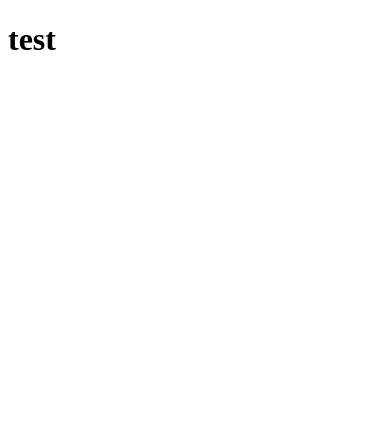
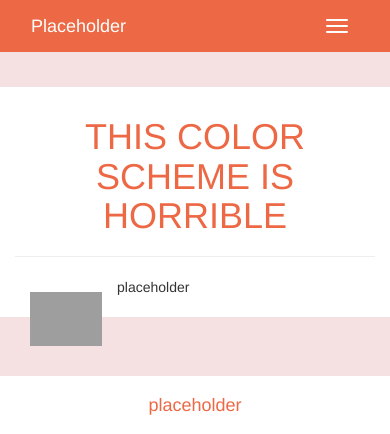
Before and after one commit to Jccommander/LeadingCausesofDeathUSA, a Flask app: page / in a window 390 px wide. Before the commit the part shown is almost empty. Shown: the top 434 px of the page. Before the commit the page ends 50 px from the top, so only its background shows below. Run offline with Flask 2, Linux system fonts and the light colour scheme; some libraries are stand-ins or nearby versions; grey boxes are pictures that could not be loaded.

Commit message:
HTML & CSS core files

```diff
--- a/templates/index.html
+++ b/templates/index.html
@@ -1,14 +1,113 @@
 <!DOCTYPE html>
-<html lang="en">
+<html>
 
+<!--DEFINING THE HEADER TO CONTAIN BOOTSTRAP STYLING-->
 <head>
-  <title>Example</title>
+    <meta charset="utf-8" />
+    <title>Health Data Analyzer</title>
+    <!-- Latest compiled and minified CSS -->
+    <link rel="stylesheet" href="https://maxcdn.bootstrapcdn.com/bootstrap/3.3.7/css/bootstrap.min.css">
+    <!-- My personal stylesheet -->
+    <link rel="stylesheet" href="style.css">
 </head>
 
+<!--INDEX PAGE-->
 <body>
+    <!--NAVIGATION BAR TO BE USED ACROSS ALL PAGES-->
+    <nav class="navbar navbar-light" style="background-color:rgb(237, 104, 68)">
+            <div class="container">
+                    <button type="button" class="navbar-toggle" data-toggle="collapse" data-target="#myNavbar" aria-expanded="false">
+                        <span class="sr-only">Toggle navigation</span>
+                        <span class="icon-bar"></span>
+                        <span class="icon-bar"></span>
+                        <span class="icon-bar"></span>
+                    </button>
+                    <a class="navbar-brand" href="index.html"style="color:white">Placeholder</a>
+                <div class="collapse navbar-collapse" id="myNavbar">
+                    <ul class="nav navbar-nav navbar-right">
+                        <li class="dropdown">
+                            <a class="dropdown-toggle" data-toggle="dropdown" role="button" aria-haspopup="true" aria-expanded="false"style="color:white">Dropdown<span class="caret"></span></a>
+                            <ul class="dropdown-menu">
+                                <li><a class="dropdown-item" href="#">Placeholder</a></li>
+                                <li><a class="dropdown-item" href="#">Placeholder</a></li>
+                                <li><a class="dropdown-item" href="#">Placeholder</a></li>
+                                <li><a class="dropdown-item" href="#">Placeholder</a></li>
+                                <li><a class="dropdown-item" href="#">Placeholder</a></li>
+                            </ul>
+                        </li>
+                        <li><a href="#" style="color:white">About</a></li>
+                        <li><a href="#"style="color:white">Team</a></li>
+                        <li><a href="#"style="color:white">Github</a></li>
+                        <li><a href="#"style="color:white">Placeholder</a></li>
+                    </ul>
+                </div>
+            </div>
+        </nav>
 
-<h1>test</h1>
+    <!--ROW 1: SUMMARY-->
+    <div class="container">
+        <div class="row">
+            <div class="col-md-12">
+                <h1>THIS COLOR SCHEME IS HORRIBLE</h1>
+                <hr></hr>
+                <a href = "#"><img class="img-responsive shadow float_text_left" src = "#"></a>
+                <p>
+                    placeholder
+                </p>
+            </div>
+        </div>
+    </div>
 
-</body>
+    <!--ROW 2: WORKFLOW-->
+    <div class="container">
+        <div class="row">
+            <div class="col-md-12">
+                <h4>placeholder</h4>
+                <hr></hr>
+                <div class ="imgbox">
+                    <img class = "center-fit" src = "#">
+                </div><br/>
+            </div>
+        </div>
+    </div>
 
+<!--FOOTER TO BE USED ACROSS ALL PAGES-->
+ <footer class="footer">
+        <!--FONT AWESOME REF-->
+        <link href="https://maxcdn.bootstrapcdn.com/font-awesome/4.5.0/css/font-awesome.min.css" rel="stylesheet" />
+            <!-- Footer Elements -->
+            <div class="container">
+                <br/>
+                    <div class="footer-copyright text-center py-3"><font color="white">2018</font><br/><br/>
+                        <div class="mb-5 flex-center">
+                            <!-- Notes: fa-2x doubles the icon size, and 'fa-fw' adds  spacing after the icon-->
+                            <!-- Github -->
+                            <a class="gi-ic" href = "#">
+                            <i class="fa fa-github fa-2x fa-fw" style="color:white"></i>
+                            </a>
+                            <!-- Twitter -->
+                            <a class="tw-ic" href = "#">
+                            <i class="fa fa-twitter fa-2x fa-fw" style="color:white"> </i>
+                            </a>
+                            <!--Linkedin -->
+                            <a class="li-ic" href = "#">
+                            <i class="fa fa-linkedin fa-2x fa-fw" style="color:white"> </i>
+                            </a>
+                            <!--Instagram -->
+                            <a class="ins-ic" href = "#">
+                            <i class="fa fa-instagram fa-2x fa-fw" style="color:white"> </i>
+                            </a>
+                        </div>
+                    <br/>
+                </div>
+            </div>
+    </footer>
+
+<!-- THE FOLLOWING IS REQUIRED FOR BOOTSTRAP INTERACTIVE COMPONENTS -EX- DROPDOWNS. RECOMMENDED BOTTOM PLACEMENT FOR FASTER LOAD TIME-->
+
+    <!-- jQuery Bootstrap's JavaScript plugins -->
+    <script src="https://ajax.googleapis.com/ajax/libs/jquery/3.3.1/jquery.min.js"></script>
+    <!-- Include all compiled plugins (below), or include individual files as needed -->
+    <script src="https://maxcdn.bootstrapcdn.com/bootstrap/3.3.7/js/bootstrap.min.js" integrity="sha384-Tc5IQib027qvyjSMfHjOMaLkfuWVxZxUPnCJA7l2mCWNIpG9mGCD8wGNIcPD7Txa" crossorigin="anonymous"></script>
+    </body>
 </html>
--- /dev/null
+++ b/templates/style.css
@@ -0,0 +1,74 @@
+/* STYLING FOR IMAGES */
+.imgbox {
+ display: grid;
+ height: 100%;
+}
+.center-fit {
+  max-width: 100%;
+  max-height: 100vh;
+ }
+img.float_text_left {
+  float: left;
+  clear: none;
+  margin: 15px;
+  max-width: 20%;
+  max-height: 20%;
+  display: inline-block;
+  position: relative;
+}
+
+/* STYLING FOR TAGS */
+
+html, body {
+  height: 100vh;
+  width: 100vw;
+}
+.wrapper {
+  min-height: 100%;
+  height: 100%;
+  margin: 0 auto -155px; /* the bottom margin is the negative value of the footer's height */
+}
+h1,h4 {
+  text-align: center;
+  color: rgb(237, 104, 68)
+}
+body {
+  background-color: rgb(245,225,225)
+}
+.footer
+{
+    background-color:rgb(237, 104, 68);
+    position: relative;
+    width: 100%;
+    clear:both;
+}
+/* STYLING FOR CONTAINERS */
+.col-md-12 {
+  background-color: white;
+  padding-left: auto;
+  padding-top: 10px;
+  padding-right: auto;
+  padding-bottom: 10px;
+  margin-left: auto;
+  margin-right: auto;
+  margin-top: 15px;
+  margin-bottom: 15px
+  }
+
+/* STYLING FOR THE NAVBAR*/
+ul.nav a:hover {
+  color:gray !important;
+}
+.navbar-nav > li{
+  padding-left:auto;
+  padding-right:10px;
+  margin-left:auto;
+  margin-right:10px;
+}
+.navbar, .navbar-nav, .navbar-header {
+  background-color:rgb(237, 104, 68)
+}
+.icon-bar {
+  background-color:white;
+  color: white;
+}
```
Also changed, not shown: 1 other file.
